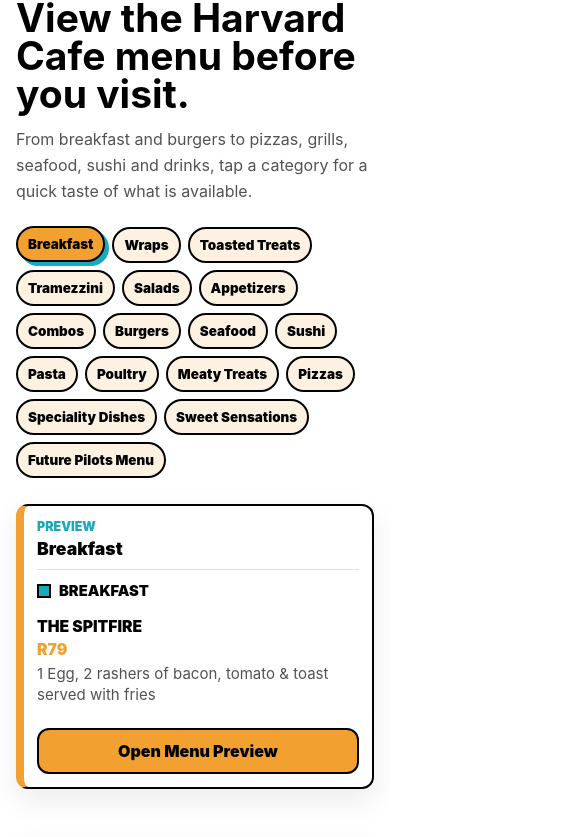
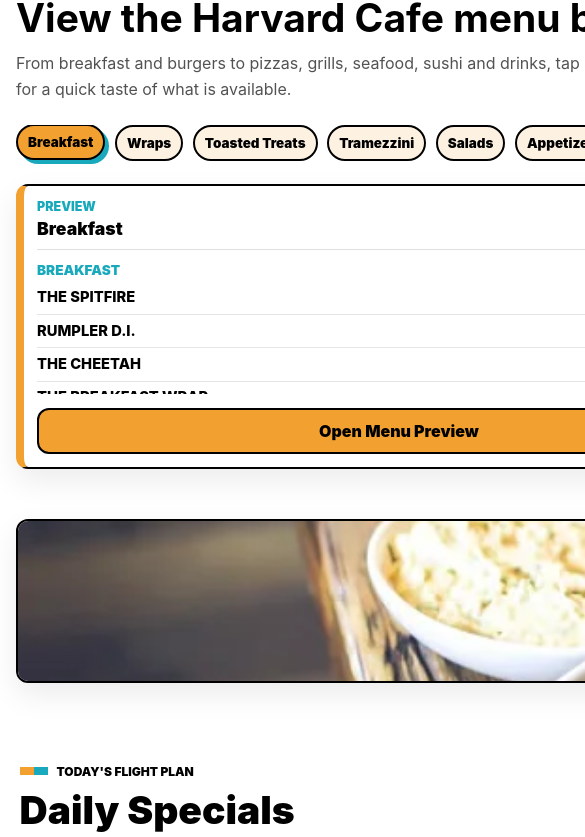
Before and after one commit to GiovanniPanaino/harvard-cafe-site, a React (Vite) app: page / in a window 390 px wide. Shown: the part 1720-2557 px from the top of the page, 585 px wide, since content can reach past the window. Built offline with nearby package versions, Linux system fonts and the light colour scheme.

Commit message:
Compact menu previews and refine kids specials

```diff
--- a/src/components/MenuSection.jsx
+++ b/src/components/MenuSection.jsx
@@ -79,7 +79,7 @@
               </div>
               <div className="menu-preview-scroll" ref={previewScrollRef}>
                 {previewSnippet ? (
-                  <MenuSnippet snippet={previewSnippet} />
+                  <MenuPreviewSnippet snippet={previewSnippet} />
                 ) : (
                   <p className="menu-preview-fallback">Menu preview coming soon.</p>
                 )}
@@ -130,6 +130,26 @@
   )
 }
 
+function MenuPreviewSnippet({ snippet }) {
+  return (
+    <div className="menu-preview-list">
+      {snippet.sections.filter((section) => section.items.length > 0).map((section) => (
+        <section className="menu-preview-section" key={section.heading}>
+          <h3 className="menu-preview-section-heading">{section.heading}</h3>
+          <div className="menu-preview-rows">
+            {section.items.map((item) => (
+              <article className="menu-preview-row" key={`${section.heading}-${item.name}`}>
+                <span className="menu-preview-name">{item.name}</span>
+                <span className="menu-preview-price">{formatCompactPrice(item)}</span>
+              </article>
+            ))}
+          </div>
+        </section>
+      ))}
+    </div>
+  )
+}
+
 function MenuSnippet({ snippet }) {
   return (
     <div className="menu-modal-text">
@@ -177,4 +197,14 @@
   return getPriceOptions(item).length > 0
 }
 
+function formatCompactPrice(item) {
+  const priceOptions = getPriceOptions(item)
+
+  if (priceOptions.length > 0) {
+    return priceOptions.map((option) => `${option.label} ${option.price}`).join(' | ')
+  }
+
+  return item.price || ''
+}
+
 export default MenuSection
--- a/src/data/menuSnippets.js
+++ b/src/data/menuSnippets.js
@@ -975,116 +975,6 @@
             description: '',
             specialTags: ['kids-eat-free-friday'],
             discountEligible: true,
-          },
-        ],
-      },
-      {
-        heading: 'Future Pilots Sweets',
-        note: 'Not available for free on Fridays.',
-        items: [
-          {
-            name: 'KIDS OROS',
-            price: 'R26',
-            description: '',
-            discountEligible: false,
-            exclusionNote: 'Not available for free on Fridays',
-          },
-          {
-            name: 'LUCKY PACKET',
-            price: 'R44',
-            description: '',
-            discountEligible: false,
-            exclusionNote: 'Not available for free on Fridays',
-          },
-          {
-            name: 'KIDS MILKSHAKE',
-            price: 'R34',
-            description: '',
-            discountEligible: false,
-            exclusionNote: 'Not available for free on Fridays',
-          },
-          {
-            name: 'KIDS ICE-CREAM',
-            price: 'R38',
-            description: '',
-            discountEligible: false,
-            exclusionNote: 'Not available for free on Fridays',
-          },
-          {
-            name: 'KIDS SLUSH',
-            price: 'R40',
-            description: 'Available in cherry or blueberry',
-            discountEligible: false,
-            exclusionNote: 'Not available for free on Fridays',
-          },
-        ],
-      },
-      {
-        heading: 'Future Pilots Combos',
-        note: 'Not available for free on Fridays. Kids meal served with Oros, ice-cream & lucky packet.',
-        items: [
-          {
-            name: 'TOASTED CHEESE COMBO',
-            price: 'R132',
-            description: '',
-            discountEligible: false,
-            exclusionNote: 'Not available for free on Fridays',
-          },
-          {
-            name: 'BURGER & CHIPS COMBO',
-            price: 'R132',
-            description: '',
-            discountEligible: false,
-            exclusionNote: 'Not available for free on Fridays',
-          },
-          {
-            name: 'FISH FINGER & CHIPS COMBO',
-            price: 'R132',
-            description: '',
-            discountEligible: false,
-            exclusionNote: 'Not available for free on Fridays',
-          },
-          {
-            name: 'MARGHERITA PIZZA COMBO',
-            price: 'R132',
-            description: '',
-            discountEligible: false,
-            exclusionNote: 'Not available for free on Fridays',
-          },
-          {
-            name: 'HAWAIIAN PIZZA COMBO',
-            price: 'R132',
-            description: '',
-            discountEligible: false,
-            exclusionNote: 'Not available for free on Fridays',
-          },
-          {
-            name: 'MACARONI & CHEESE COMBO',
-            price: 'R132',
-            description: '',
-            discountEligible: false,
-            exclusionNote: 'Not available for free on Fridays',
-          },
-          {
-            name: 'SPAGHETTI BOLOGNESE COMBO',
-            price: 'R132',
-            description: '',
-            discountEligible: false,
-            exclusionNote: 'Not available for free on Fridays',
-          },
-          {
-            name: 'CHICKEN STRIPS & CHIPS COMBO',
-            price: 'R132',
-            description: '',
-            discountEligible: false,
-            exclusionNote: 'Not available for free on Fridays',
-          },
-          {
-            name: 'KIDS RIBS & CHIPS COMBO',
-            price: 'R174',
-            description: '',
-            discountEligible: false,
-            exclusionNote: 'Not available for free on Fridays',
           },
         ],
       },
--- a/src/styles/global.css
+++ b/src/styles/global.css
@@ -651,6 +651,51 @@
   font-weight: 800;
 }
 
+.menu-preview-list,
+.menu-preview-rows {
+  display: grid;
+  gap: 0;
+}
+
+.menu-preview-section + .menu-preview-section {
+  margin-top: 12px;
+}
+
+.menu-preview-section-heading {
+  margin: 0 0 4px;
+  color: var(--harvard-blue);
+  font-size: 0.85rem;
+  font-weight: 950;
+  letter-spacing: 0;
+  text-transform: uppercase;
+}
+
+.menu-preview-row {
+  display: grid;
+  grid-template-columns: minmax(0, 1fr) auto;
+  gap: 0.75rem;
+  align-items: center;
+  padding: 0.55rem 0;
+  border-bottom: 1px solid rgba(0, 0, 0, 0.1);
+}
+
+.menu-preview-row:last-child {
+  border-bottom: 0;
+}
+
+.menu-preview-name {
+  color: var(--harvard-black);
+  font-weight: 850;
+  line-height: 1.15;
+}
+
+.menu-preview-price {
+  color: var(--harvard-orange);
+  font-weight: 950;
+  text-align: right;
+  white-space: nowrap;
+}
+
 .menu-modal-text,
 .menu-snippet-list {
   display: grid;
@@ -2058,13 +2103,22 @@
   }
 
   .menu-pill-grid {
-    gap: 7px;
+    flex-wrap: nowrap;
+    gap: 0.6rem;
+    margin-bottom: 18px;
+    overflow-x: auto;
+    padding-bottom: 0.35rem;
+    scroll-snap-type: x mandatory;
+    -webkit-overflow-scrolling: touch;
   }
 
   .menu-pill {
+    flex: 0 0 auto;
     min-height: 36px;
     padding: 7px 10px;
     font-size: 0.84rem;
+    scroll-snap-align: start;
+    white-space: nowrap;
   }
 
   .menu-preview-panel {
@@ -2077,6 +2131,16 @@
     align-items: flex-start;
     flex-direction: column;
     gap: 4px;
+  }
+
+  .menu-preview-row {
+    gap: 0.5rem;
+    padding: 0.45rem 0;
+  }
+
+  .menu-preview-name,
+  .menu-preview-price {
+    font-size: 0.92rem;
   }
 
   .menu-snippet-item-head {
```
